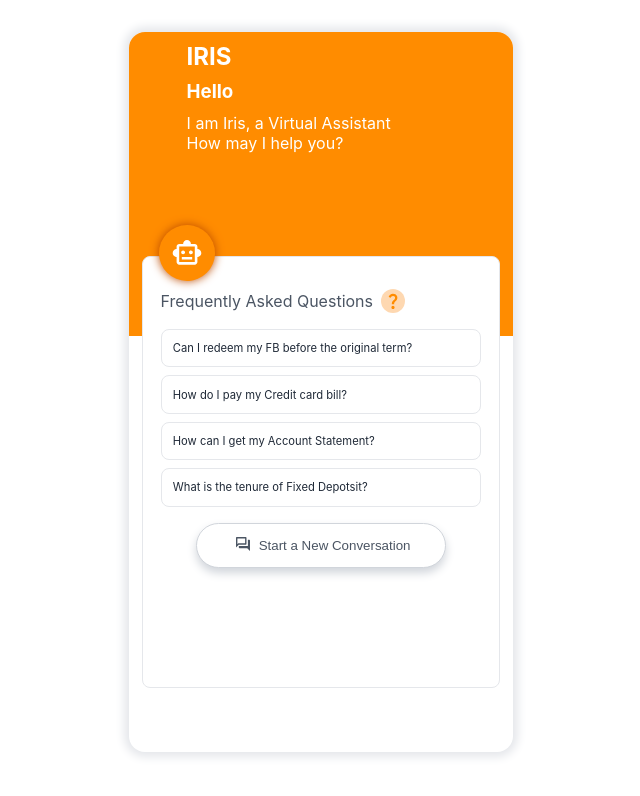
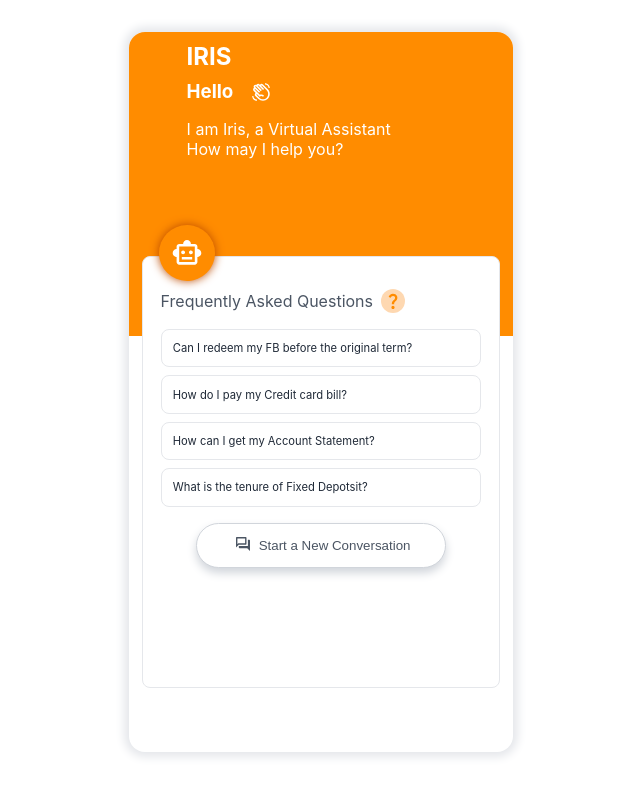
Before and after one commit to gopalkaran/chatbot-ui, a React (Create React App) app: page / in a window 1280 px wide. Shown: the top 796 px of the page, without its empty margins (319-959 px from the left). Built offline with nearby package versions, Linux system fonts and the light colour scheme.

Commit message:
added wave hand

```diff
--- a/src/css/chatbot.css
+++ b/src/css/chatbot.css
@@ -34,6 +34,13 @@
 
 .container h3{
     margin: 0 0 0.6rem 0;
+    display: flex;
+    gap: 1rem;
+}
+
+.container h3 svg{
+    fill: white;
+    transform: rotate(-90deg) scale(0.8);
 }
 
 .section-two{
--- a/src/mycomponent/Chatbot.js
+++ b/src/mycomponent/Chatbot.js
@@ -6,10 +6,25 @@ const Chatbot = () => {
     <div className="chat-window">
       <section className="section-one">
         <div className="container">
-        <h2>IRIS</h2>
-        <h3>Hello</h3>
-        <p>I am Iris, a Virtual Assistant</p>
-        <p>How may I help you?</p>
+          <h2>IRIS</h2>
+          <h3>
+            Hello
+            <span>
+              <svg
+                xmlns="http://www.w3.org/2000/svg"
+                enable-background="new 0 0 24 24"
+                height="24px"
+                viewBox="0 0 24 24"
+                width="24px"
+                fill="#000000"
+              >
+                <rect fill="none" height="24" width="24" />
+                <path d="M7.03,4.95L3.49,8.49c-3.32,3.32-3.32,8.7,0,12.02s8.7,3.32,12.02,0l6.01-6.01c0.97-0.97,0.97-2.56,0-3.54 c-0.12-0.12-0.25-0.23-0.39-0.32l0.39-0.39c0.97-0.97,0.97-2.56,0-3.54c-0.16-0.16-0.35-0.3-0.54-0.41c0.4-0.92,0.23-2.02-0.52-2.77 c-0.87-0.87-2.22-0.96-3.2-0.28c-0.1-0.15-0.21-0.29-0.34-0.42c-0.97-0.97-2.56-0.97-3.54,0l-2.51,2.51 c-0.09-0.14-0.2-0.27-0.32-0.39C9.58,3.98,8,3.98,7.03,4.95z M8.44,6.37c0.2-0.2,0.51-0.2,0.71,0c0.2,0.2,0.2,0.51,0,0.71 l-3.18,3.18c1.17,1.17,1.17,3.07,0,4.24l1.41,1.41c1.45-1.45,1.82-3.57,1.12-5.36l6.3-6.3c0.2-0.2,0.51-0.2,0.71,0s0.2,0.51,0,0.71 l-4.6,4.6l1.41,1.41l6.01-6.01c0.2-0.2,0.51-0.2,0.71,0c0.2,0.2,0.2,0.51,0,0.71l-6.01,6.01l1.41,1.41l4.95-4.95 c0.2-0.2,0.51-0.2,0.71,0c0.2,0.2,0.2,0.51,0,0.71l-5.66,5.66l1.41,1.41l3.54-3.54c0.2-0.2,0.51-0.2,0.71,0c0.2,0.2,0.2,0.51,0,0.71 L14.1,19.1c-2.54,2.54-6.65,2.54-9.19,0s-2.54-6.65,0-9.19L8.44,6.37z M23,17c0,3.31-2.69,6-6,6v-1.5c2.48,0,4.5-2.02,4.5-4.5H23z M1,7c0-3.31,2.69-6,6-6v1.5C4.52,2.5,2.5,4.52,2.5,7H1z" />
+              </svg>
+            </span>
+          </h3>
+          <p>I am Iris, a Virtual Assistant</p>
+          <p>How may I help you?</p>
         </div>
       </section>
 
```
Also changed, not shown: src/resource/waving_hand_black_24dp.svg (added).
